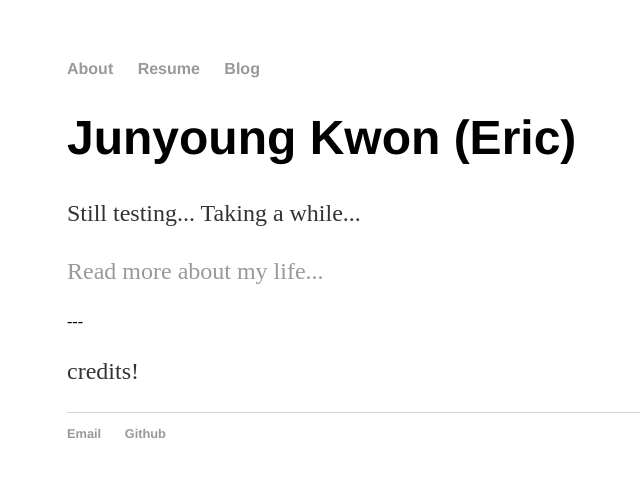
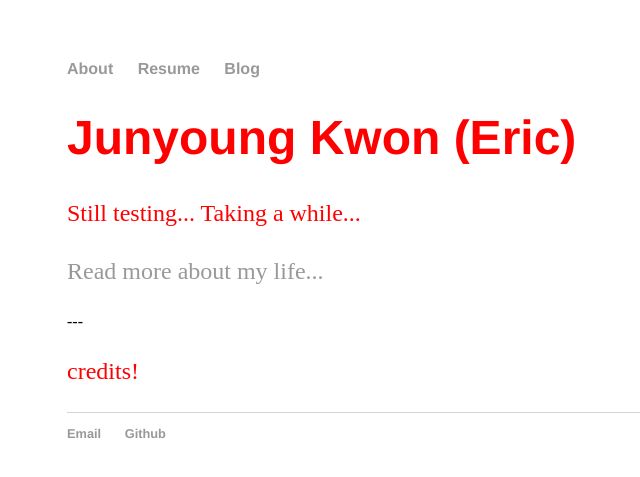
Before and after one commit to junyoung-kwon/Personal-Website, a Jekyll site: the page built from index.html, in a window 1280 px wide. Shown: the top 477 px of the page, without its empty margins (125-765 px from the left). Built offline with Jekyll 4.4.1, drawn with Linux system fonts in a browser that asks for light colours.

Commit message:
Update main.css
Testing color: changed p and h1 from #333 and nothing to #ff0000

```diff
--- a/css/main.css
+++ b/css/main.css
@@ -23,11 +23,12 @@ a:hover {
 h1 {
     font-size: 3em;
     font-family:'Helvetica', 'Arial', 'Sans-Serif';
+    color: #ff0000;
 }
 p {
     font-size: 1.5em;
     line-height: 1.4em;
-    color: #333;
+    color: #ff0000;
 }
 footer {
     border-top: 1px solid #d5d5d5;
```
